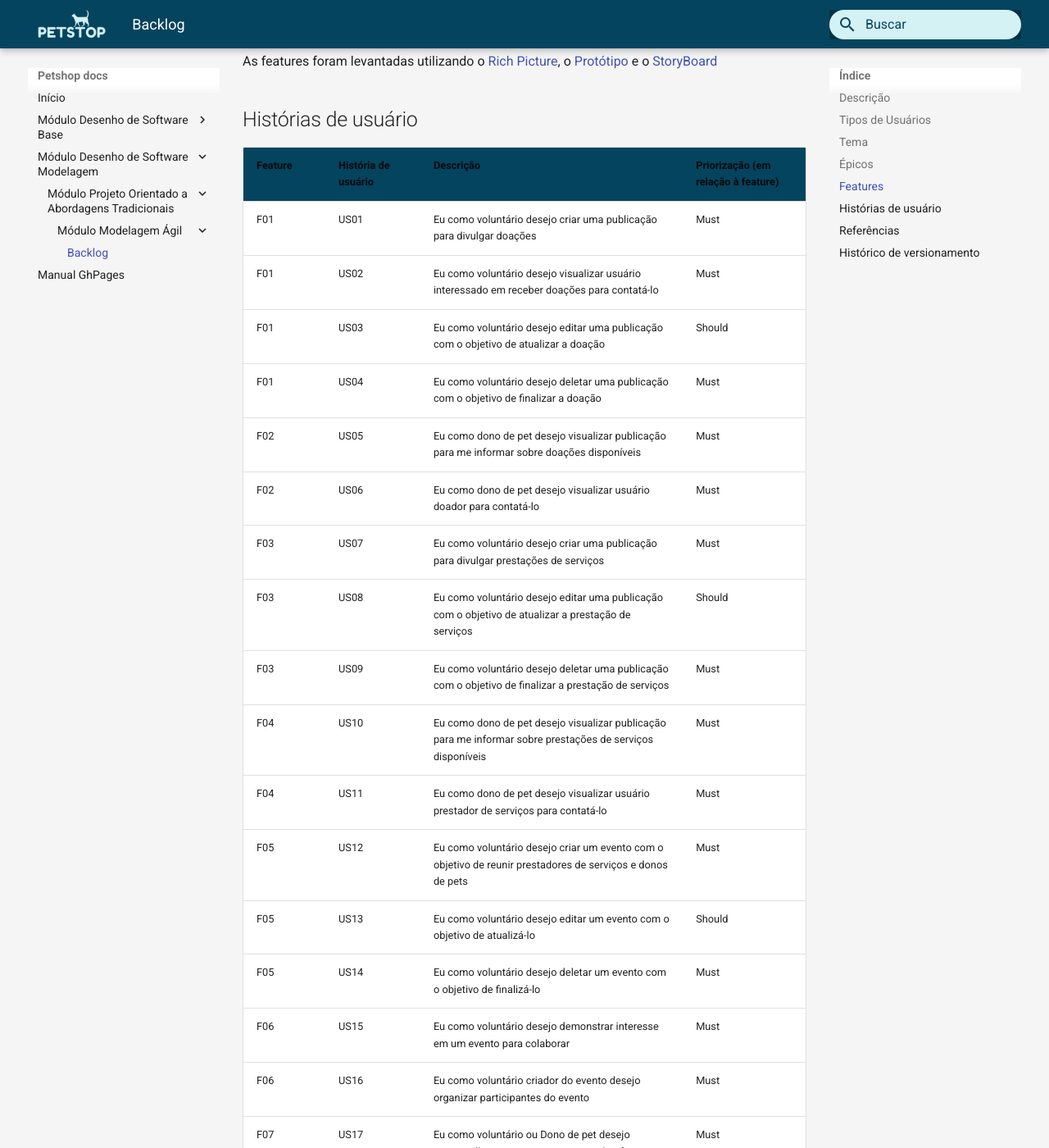
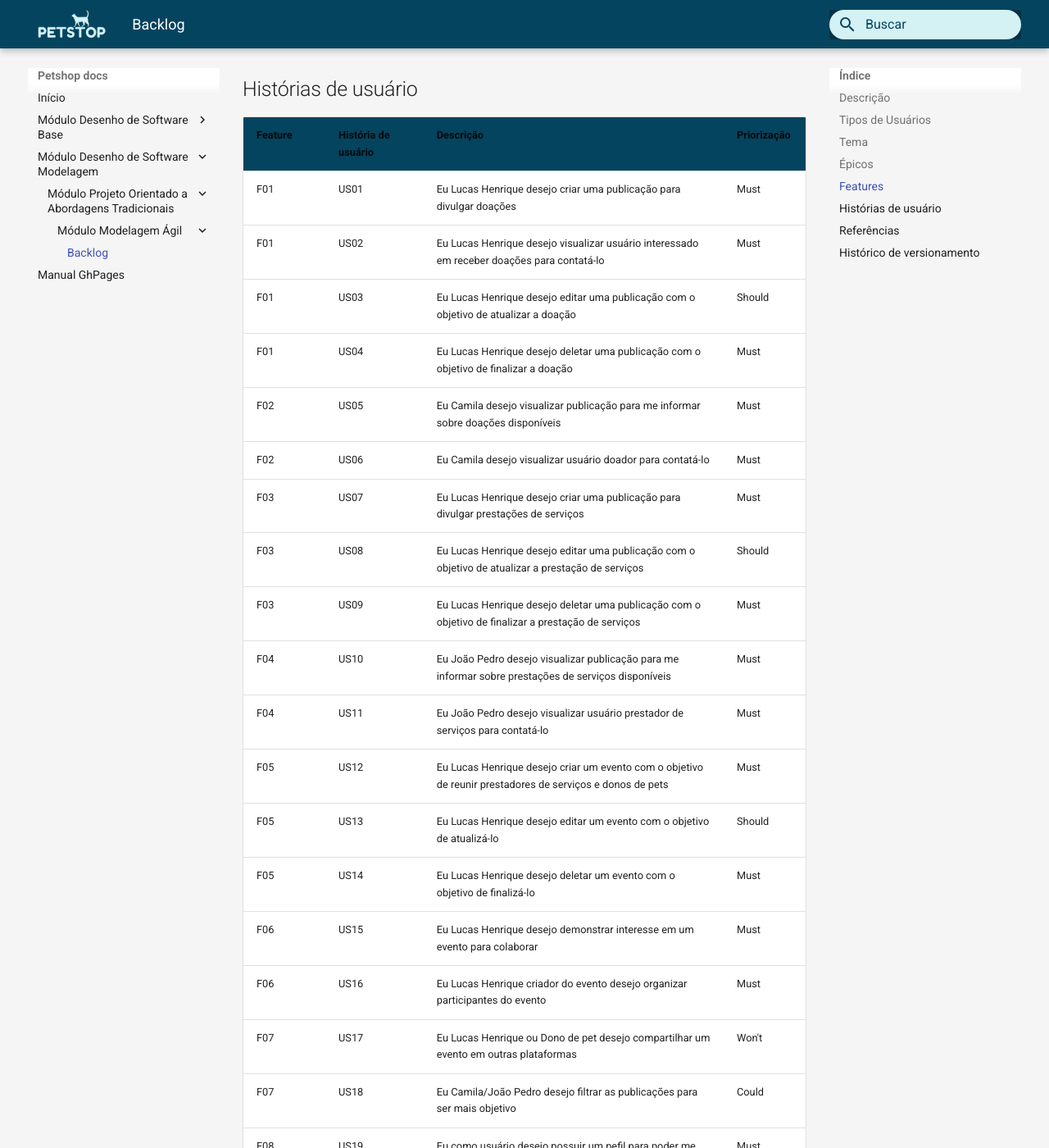
Before and after one commit to UnBArqDsw2021-1/2021.1_G3_PetStop_docs, an MkDocs documentation site: the page built from docs/backlog/backlog.md, in a window 1280 px wide and 1400 px high, scrolled down 1533 px. Shown: the whole window at 82% size. Built offline with MkDocs 1.6.1 and Material for MkDocs 9.7.7, drawn with Linux system fonts in a browser that asks for light colours; some of the changed text lies outside the part shown.

Commit message:
use of personas

```diff
--- a/docs/backlog/backlog.md
+++ b/docs/backlog/backlog.md
@@ -6,10 +6,7 @@
 
 ## Tipos de Usuários
 
-| Tipo de usuário | Descrição |
-| --- | --- |
-| Voluntário | Usuário em busca de donos de *pets* para prestar serviços |
-| Dono de *pet* | Usuário em busca de prestação de serviços acessível |
+Todos os usuários foram retirados das [Personas](/backlog/personas.md)
 
 A diferenciação dos tipos de usuário foi levantada a partir do [Rich Picture](/designSprint/decision/)
 
@@ -22,25 +19,27 @@
 
 ## Épicos
 
-| Tema | Épico | Descrição | Priorização |
-| --- | --- | --- | --- |
-| T01 | E01 | Assistência às doações | Should |
-| T01 | E02 | Assistência às prestações de serviços | Should |
-| T01 | E03 | Gerência do evento | Must |
+| Tema | Épico | Descrição |
+| --- | --- | --- |
+| T01 | E01 | Assistência às doações |
+| T01 | E02 | Assistência às prestações de serviços |
+| T01 | E03 | Gerência do evento |
+| T01 | E04 | Gerência de usuário |
 
 Os épicos foram levantados a partir do [Rich Picture](/designSprint/decision/)
 
 ## Features
 
-| Épico | Feature | Descrição | Priorização (em relacao ao épico) |
-| --- | --- | --- | --- |
-| E01 | F01 | Divulgar doações | Must |
-| E01 | F02 | Solicitar doações | Must |
-| E02 | F03 | Divulgar prestação de serviços | Must |
-| E02 | F04 | Solicitar prestação de serviços | Must |
-| E03 | F05 | Gerenciar programação do evento | Must |
-| E03 | F06 | Gerenciar participantes dos eventos | Should |
-| E03 | F07 | Publicações dos eventos | Should |
+| Épico | Feature | Descrição |
+| --- | --- | --- |
+| E01 | F01 | Divulgar doações |
+| E01 | F02 | Solicitar doações |
+| E02 | F03 | Divulgar prestação de serviços |
+| E02 | F04 | Solicitar prestação de serviços |
+| E03 | F05 | Gerenciar programação do evento |
+| E03 | F06 | Gerenciar participantes dos eventos |
+| E03 | F07 | Publicações dos eventos |
+| E04 | F08 | Criação de perfil |
 
 As features foram levantadas utilizando o [Rich Picture](/designSprint/decision/), o [Protótipo](/designSprint/prototype/) e o [StoryBoard](/artefatos/storyboard/)
 
@@ -48,28 +47,34 @@
 
 ## Histórias de usuário
 
-| Feature | História de usuário | Descrição | Priorização (em relação à feature) |
+| Feature | História de usuário | Descrição | Priorização |
 | --- | --- | --- | --- |
-| F01 | US01 | Eu como voluntário desejo criar uma publicação para divulgar doações | Must |
-| F01 | US02 | Eu como voluntário desejo visualizar usuário interessado em receber doações para contatá-lo | Must |
-| F01 | US03 | Eu como voluntário desejo editar uma publicação com o objetivo de atualizar a doação | Should |
-| F01 | US04 | Eu como voluntário desejo deletar uma publicação com o objetivo de finalizar a doação | Must |
-| F02 | US05 | Eu como dono de pet desejo visualizar publicação para me informar sobre doações disponíveis | Must |
-| F02 | US06 | Eu como dono de pet desejo visualizar usuário doador para contatá-lo | Must |
-| F03 | US07 | Eu como voluntário desejo criar uma publicação para divulgar prestações de serviços | Must |
-| F03 | US08 | Eu como voluntário desejo editar uma publicação com o objetivo de atualizar a prestação de serviços | Should |
-| F03 | US09 | Eu como voluntário desejo deletar uma publicação com o objetivo de finalizar a prestação de serviços | Must |
-| F04 | US10 | Eu como dono de pet desejo visualizar publicação para me informar sobre prestações de serviços disponíveis | Must |
-| F04 | US11 | Eu como dono de pet desejo visualizar usuário prestador de serviços para contatá-lo | Must |
-| F05 | US12 | Eu como voluntário desejo criar um evento com o objetivo de reunir prestadores de serviços e donos de pets | Must |
-| F05 | US13 | Eu como voluntário desejo editar um evento com o objetivo de atualizá-lo| Should |
-| F05 | US14 | Eu como voluntário desejo deletar um evento com o objetivo de finalizá-lo | Must |
-| F06 | US15 | Eu como voluntário desejo demonstrar interesse em um evento para colaborar | Must |
-| F06 | US16 | Eu como voluntário criador do evento desejo organizar participantes do evento |  Must |
-| F07 | US17 | Eu como voluntário ou Dono de pet desejo compartilhar um evento em outras plataformas | Must |
-| F07 | US18 | Eu como Dono de pet desejo filtrar as publicações para ser mais objetivo | Could |
+| F01 | US01 | Eu Lucas Henrique desejo criar uma publicação para divulgar doações | Must |
+| F01 | US02 | Eu Lucas Henrique desejo visualizar usuário interessado em receber doações para contatá-lo | Must |
+| F01 | US03 | Eu Lucas Henrique desejo editar uma publicação com o objetivo de atualizar a doação | Should |
+| F01 | US04 | Eu Lucas Henrique desejo deletar uma publicação com o objetivo de finalizar a doação | Must |
+| F02 | US05 | Eu Camila desejo visualizar publicação para me informar sobre doações disponíveis | Must |
+| F02 | US06 | Eu Camila desejo visualizar usuário doador para contatá-lo | Must |
+| F03 | US07 | Eu Lucas Henrique desejo criar uma publicação para divulgar prestações de serviços | Must |
+| F03 | US08 | Eu Lucas Henrique desejo editar uma publicação com o objetivo de atualizar a prestação de serviços | Should |
+| F03 | US09 | Eu Lucas Henrique desejo deletar uma publicação com o objetivo de finalizar a prestação de serviços | Must |
+| F04 | US10 | Eu João Pedro desejo visualizar publicação para me informar sobre prestações de serviços disponíveis | Must |
+| F04 | US11 | Eu João Pedro desejo visualizar usuário prestador de serviços para contatá-lo | Must |
+| F05 | US12 | Eu Lucas Henrique desejo criar um evento com o objetivo de reunir prestadores de serviços e donos de pets | Must |
+| F05 | US13 | Eu Lucas Henrique desejo editar um evento com o objetivo de atualizá-lo| Should |
+| F05 | US14 | Eu Lucas Henrique desejo deletar um evento com o objetivo de finalizá-lo | Must |
+| F06 | US15 | Eu Lucas Henrique desejo demonstrar interesse em um evento para colaborar | Must |
+| F06 | US16 | Eu Lucas Henrique criador do evento desejo organizar participantes do evento |  Must |
+| F07 | US17 | Eu Lucas Henrique ou Dono de pet desejo compartilhar um evento em outras plataformas | Won't |
+| F07 | US18 | Eu Camila/João Pedro desejo filtrar as publicações para ser mais objetivo | Could |
+| F08 | US19 | Eu como usuário desejo possuir um pefil para poder me apresentar aos outros usuários | Must |
+| F08 | US20 | Eu como usuário desejo modificar as informações do meu perfil para mantelo atualizado | Should |
+| F08 | US21 | Eu como dono de usuário desejo deletar meu perfil para que ele não esteja mais disponível na aplicação | Could |
+| F08 | US22 | Eu como dono de usuário desejo realizar login/logout na minha sessão para segurança dos meus dados | Should |
 
 Os requisitos levantados na [introspecção](/artefatos/introspeccao/) serviram como base para as histórias de usuários. Além disso, o [Protótipo](/designSprint/prototype/) também serviu como guia para elicitação das histórias de usuário.
+
+Toda a priorização foi feita de acordo com o que seria mais fundamental para a aplicação e agregaria um maior valor a mesma.
 
 ## Referências
 
```
Also changed, not shown: other parts of docs/backlog/backlog.md (+1 -0 lines).
